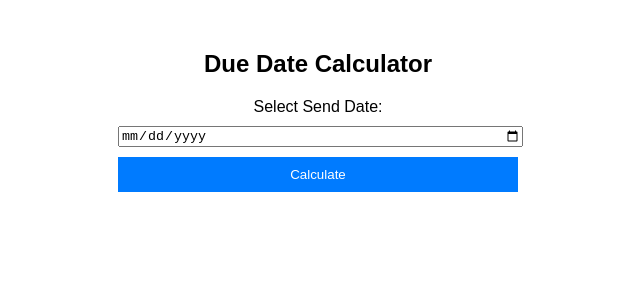
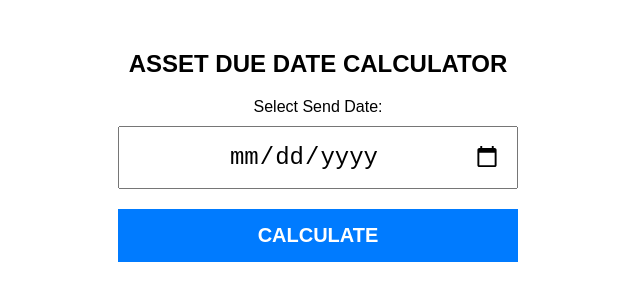
Before and after one commit to sr414/due_date_hosting, a plain HTML site: page index.html in a window 1280 px wide. Shown: the whole page, without its empty margins (322-962 px from the left). Drawn offline with Linux system fonts and the light colour scheme.

Commit message:
Update index.html

```diff
--- a/index.html
+++ b/index.html
@@ -3,22 +3,54 @@
 <head>
     <meta charset="UTF-8">
     <meta name="viewport" content="width=device-width, initial-scale=1.0">
-    <title>Due Date Calculator</title>
+    <title>ASSET DUE DATE CALCULATOR</title>
     <style>
         body { font-family: Arial, sans-serif; }
         .container { max-width: 400px; margin: 50px auto; text-align: center; }
+        h2 { text-transform: uppercase; }
         label, input, button { margin-top: 10px; display: block; width: 100%; }
-        button { padding: 10px; background-color: #007bff; color: white; border: none; cursor: pointer; }
+        .input-container {
+            display: flex;
+            justify-content: center;
+        }
+        input[type="date"] {
+            font-size: 18px;
+            padding: 10px;
+            text-align: center;
+            width: 120%;
+            max-width: 450px;
+        }
+        .button-container {
+            display: flex;
+            justify-content: center;
+            margin-top: 10px;
+        }
+        button {
+            padding: 15px;
+            background-color: #007bff;
+            color: white;
+            border: none;
+            cursor: pointer;
+            font-weight: bold;
+            text-transform: uppercase;
+            font-size: 20px;
+            width: 120%;
+            max-width: 450px;
+        }
         button:hover { background-color: #0056b3; }
         .error { color: red; font-weight: bold; }
     </style>
 </head>
 <body>
     <div class="container">
-        <h2>Due Date Calculator</h2>
+        <h2>ASSET DUE DATE CALCULATOR</h2>
         <label for="sendDate">Select Send Date:</label>
-        <input type="date" id="sendDate">
-        <button onclick="calculateDueDate()">Calculate</button>
+        <div class="input-container">
+            <input type="date" id="sendDate" style="font-size: 24px; padding: 15px;">
+        </div>
+        <div class="button-container">
+            <button onclick="calculateDueDate()">CALCULATE</button>
+        </div>
         <p id="result"></p>
     </div>
 
@@ -35,7 +67,7 @@
                 let data = await response.json();
                 if (response.ok) {
                     let formattedDate = new Date(data.due_date).toLocaleDateString('en-US', { month: '2-digit', day: '2-digit', year: 'numeric' });
-                document.getElementById("result").innerText = `Due Date: ${formattedDate}`;
+                    document.getElementById("result").innerText = `Due Date: ${formattedDate}`;
                 } else {
                     document.getElementById("result").innerHTML = `<span class='error'>Error: ${data.error || 'Failed to calculate due date.'}</span>`;
                 }
```
